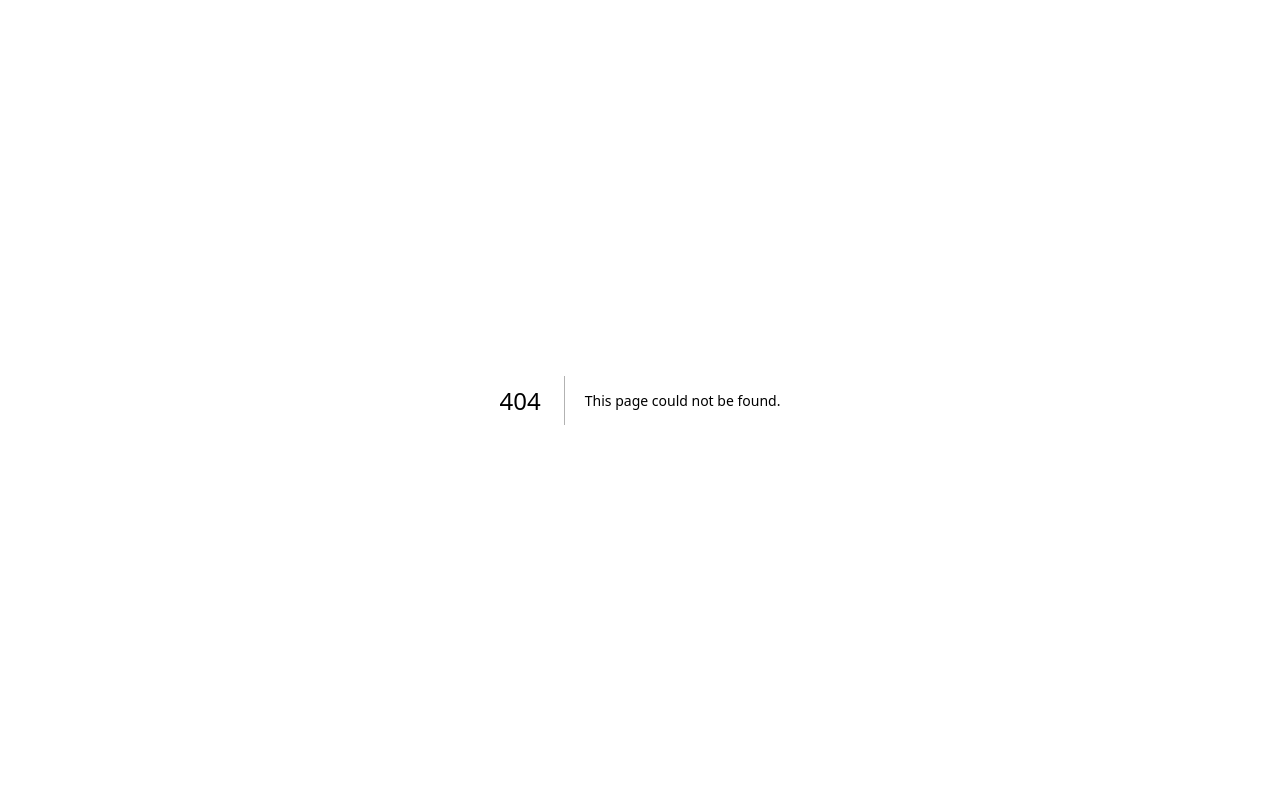
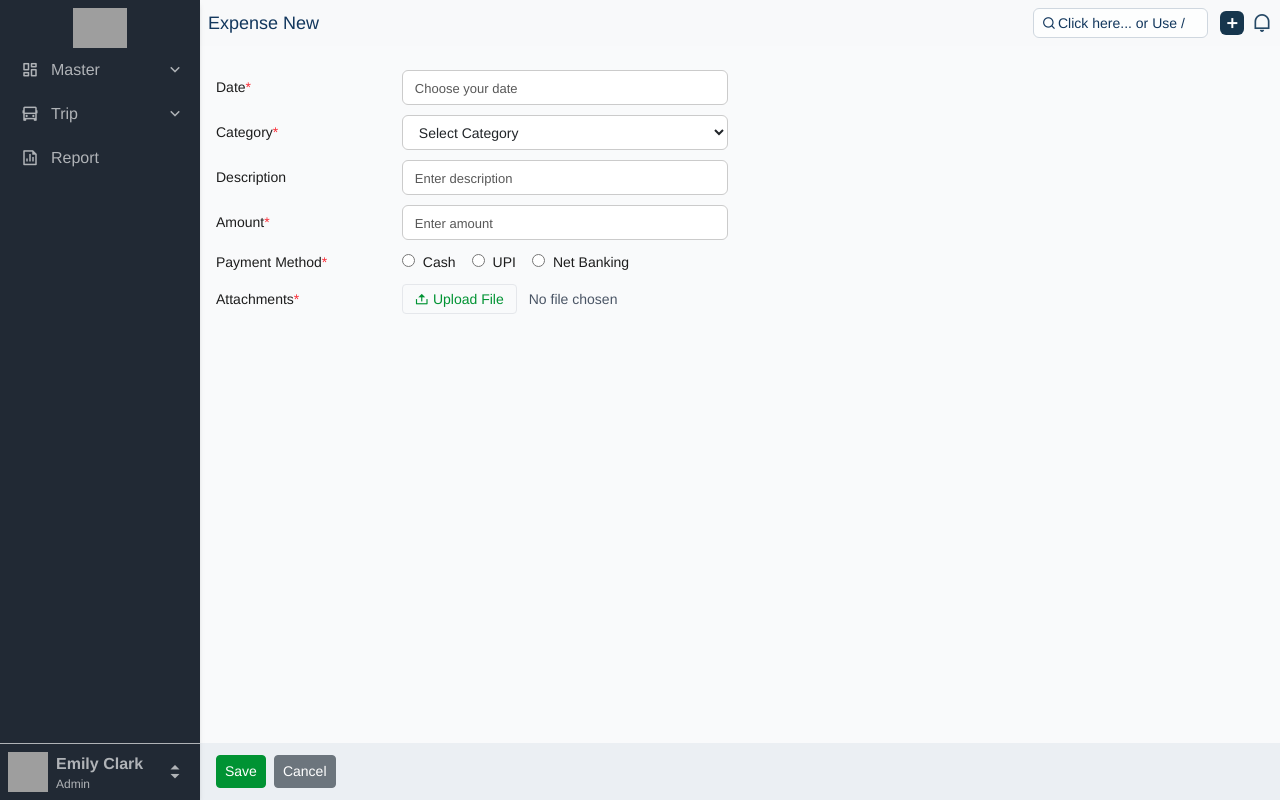
Before and after one commit to gdinesh1191/transport, a Next.js app: page /modules/expense/new in a window 1280 px wide. Before the commit this address had no page. Built offline with nearby package versions, Linux system fonts and the light colour scheme; grey boxes are pictures that could not be loaded.

Commit message:
added new expense page

```diff
--- /dev/null
+++ b/app/modules/expense/new/page.tsx
@@ -0,0 +1,213 @@
+"use client";
+
+import { useState } from "react";
+import Layout from "../../../components/Layout";
+
+// Form field components for reusability
+const FormField = ({
+  label,
+  required = false,
+  children,
+  className = "",
+}: {
+  label: string;
+  required?: boolean;
+  children: React.ReactNode;
+  className?: string;
+}) => (
+  <div
+    className={`mb-[10px] flex flex-col md:flex-row md:items-center gap-2 md:gap-4 ${className}`}
+  >
+    <label className="text-[14px] text-[#1d1d1d]  text-left w-50">
+      {label}
+      {required && <span className="form-required text-red-500">*</span>}
+    </label>
+    <div className="flex flex-col w-3/4 flex-grow">{children}</div>
+  </div>
+);
+
+const Input = ({
+  name,
+  placeholder,
+  type = "text",
+  className = "",
+  ...props
+}: {
+  name: string;
+  placeholder?: string;
+  type?: string;
+  className?: string;
+  [key: string]: any;
+}) => (
+  <input
+    type={type}
+    name={name}
+    placeholder={placeholder}
+    className={`bg-[#ffffff] w-full px-[12px] py-[6px] text-[14px] font-normal h-[35px] text-[#212529] border border-[#cbcbcb] rounded-md placeholder-[#585858] placeholder:text-[13px] focus:outline-none focus:border-[#009333] ${className}`}
+    {...props}
+  />
+);
+
+const RadioGroup = ({
+  name,
+  options,
+  required = false,
+}: {
+  name: string;
+  options: { value: string; label: string }[];
+  required?: boolean;
+}) => (
+  <div className="space-x-4">
+    {options.map((option, index) => (
+      <label
+        key={option.value}
+        className="text-[14px] text-[#1d1d1d] w-1/2 text-left"
+      >
+        <input
+          type="radio"
+          name={name}
+          value={option.value}
+          className="accent-[#009333]"
+          {...(required && index === 0 ? { "data-validate": "required" } : {})}
+        />
+        <span className="ml-2">{option.label}</span>
+      </label>
+    ))}
+  </div>
+);
+
+
+
+export default function NewExpese() {
+    const [fileName, setFileName] = useState('No file chosen');
+
+
+  const handleSubmit = (e: React.FormEvent) => {
+    e.preventDefault();
+    alert("Form valid, proceed to save!");
+  };
+
+   const handleFileUpload = (e: React.ChangeEvent<HTMLInputElement>) => {
+    if (e.target.files && e.target.files.length > 0) {
+      setFileName(e.target.files[0].name);
+    } else {
+      setFileName('No file chosen');
+    }
+  };
+
+  return (
+    <Layout pageTitle="Expense New">
+      <div className="bg-gray-50 flex-1">
+        <main id="main-content" className="flex-1 overflow-y-auto">
+          <div className="container px-4 py-6" style={{height: "calc(100vh - 103px)", overflowY: "auto"}}>
+            <form onSubmit={handleSubmit}>
+              {/* Basic Vehicle Information */}
+              <div className="grid grid-cols-1 lg:grid-cols-2 gap-6 mb-5">
+                <div className="space-y-4">
+                  <FormField label="Date" required >
+                    <Input
+                      name="date"
+                      placeholder="Choose your date"
+                      data-validate="required"
+                    />
+                  </FormField>
+
+                  <FormField
+                    label="Category"
+                    required
+
+                  >
+                    <select
+                      name="category"
+                      className="bg-[#ffffff] w-full px-[12px] py-[6px] text-[14px] font-normal h-[35px] text-[#212529] border border-[#cbcbcb] rounded-md placeholder-[#585858] placeholder:text-[13px] focus:outline-none focus:border-[#009333]"
+                      data-validate="required"
+                    >
+                      <option value="">Select Category</option>
+                      <option value="fuelCharges">Fuel Charges</option>
+                      <option value="tollCharges">Toll Charges</option>
+                      <option value="driverAllowance">Driver Allowance</option>
+                      <option value="service">Vehicle Service on Trip</option>
+                    </select>
+                  </FormField>
+
+                  <FormField label="Description" >
+                    <Input name="description" placeholder="Enter description" />
+                  </FormField>
+
+                  <FormField label="Amount" required >
+                    <Input
+                      name="amount"
+                      placeholder="Enter amount"
+                      className="numbers-decimal"
+                      data-validate="required"
+                    />
+                  </FormField>
+
+                  <FormField label="Payment Method" required>
+                    <RadioGroup
+                      name="paymentMethod"
+                      options={[
+                        { value: "Cash", label: "Cash" },
+                        { value: "UPI", label: "UPI" },
+                        { value: "Net Banking", label: "Net Banking" },
+                      ]}
+                      required
+                    />
+                  </FormField>
+
+                  <FormField
+                    label="Attachments"
+                    required
+                  >
+                    <div className="w-full flex-grow flex flex-col">
+                      <div className="flex items-center justify-start gap-3">
+                        <div className="border border-gray-200 rounded-sm px-3 py-1 cursor-pointer">
+                          <label htmlFor="attachmentInput" className="flex items-center  gap-1 text-[#009333] text-sm cursor-pointer">
+                            <i className="ri-upload-2-line text-md"></i>
+                            Upload File
+                          </label>
+                        </div>
+                        <span
+                          id="fileName"
+                          className="text-gray-600 text-sm truncate"
+                        >
+                          {fileName}
+                        </span>
+                      </div>
+
+                      <input
+                        type="file"
+                        id="attachmentInput"
+                        name="attachment"
+                        className="hidden"
+                        data-validate="required"
+                        onChange={handleFileUpload}
+                        required
+                      />
+                    </div>
+                  </FormField>
+                </div>
+              </div>
+            </form>
+          </div>
+        </main>
+
+        <footer className="bg-[#ebeff3] py-3 h-[56.9px] px-4 flex justify-start gap-2">
+          <button
+            type="submit"
+            onClick={handleSubmit}
+            className="bg-[#009333] text-white border border-[#009333] px-[0.5rem] py-[0.25rem] text-[0.875rem] font-normal rounded-[0.25rem]"
+          >
+            Save
+          </button>
+          <button
+            type="button"
+            className="bg-[#6c757d] text-white border border-[#6c757d] px-[0.5rem] py-[0.25rem] text-[0.875rem] font-normal rounded-[0.25rem]"
+          >
+            Cancel
+          </button>
+        </footer>
+      </div>
+    </Layout>
+  );
+}
```
